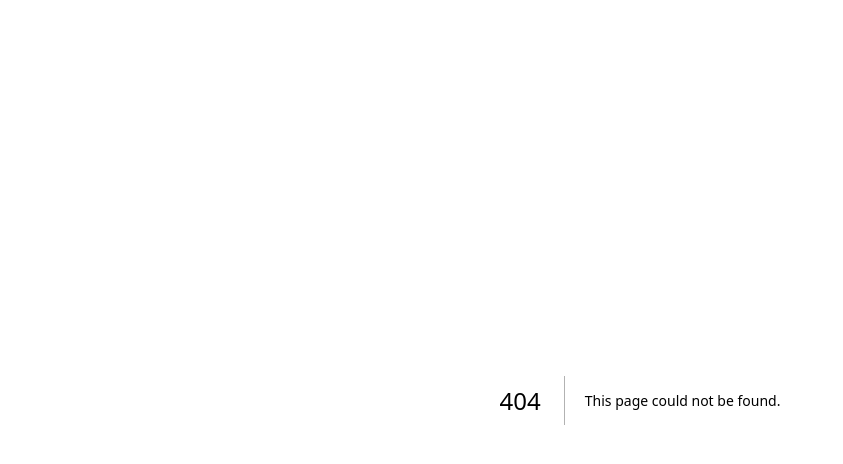
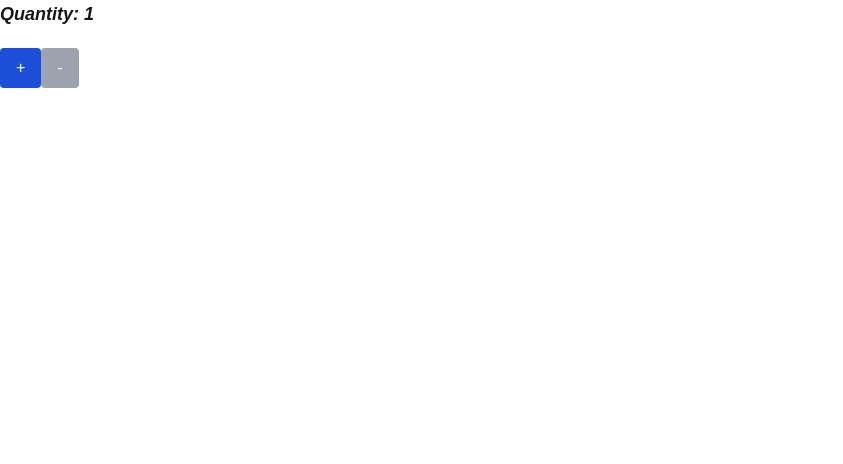
Before and after one commit to iTimeAtlas/cprg306-assignments, a Next.js app: page /week-4 in a window 1280 px wide. Before the commit this address had no page. Shown: the top 464 px of the page, without its empty margins (0-843 px from the left). Built offline with nearby package versions, Linux system fonts and the light colour scheme.

Commit message:
week-4
Full Completion of Week 4

```diff
--- a/app/page.js
+++ b/app/page.js
@@ -22,6 +22,9 @@ export default function Home() {
         <li>
         <Link className={linkStyle} href="./week-3">Third Page</Link>
         </li>
+        <li>
+        <Link className={linkStyle} href="./week-4">Fourth Page</Link>
+        </li>
       </ol>
     </main>
   );
--- a/app/week-3/item.js
+++ b/app/week-3/item.js
@@ -1,5 +1,8 @@
 
-
+/*
+    Remember that the itemObj has to have {}
+    because its an object of Javascript
+*/
 export default function Item({itemObj}){
 
     let {name, quantity, category} = itemObj;
--- /dev/null
+++ b/app/week-4/new-item.js
@@ -0,0 +1,25 @@
+"use-client"
+
+
+export default function NewItem({quantity, increment, decrement}) {
+
+    let buttonIncrease = "bg-blue-400 hover: bg-blue-700 active:bg-yellow-300 rounded text-white mt-5 px-4 py-2";
+
+    let buttonDecrease = "bg-red-400 hover: bg-red-700 active:bg-yellow-300 rounded text-white mt-5 px-4 py-2";
+
+    if (quantity >= 20) {
+        buttonIncrease = "bg-gray-400 rounded text-white mt-5 px-4 py-2";
+    }
+
+    if (quantity <= 1) {
+        buttonDecrease = "bg-gray-400 rounded text-white mt-5 px-4 py-2";
+    }
+
+    return(
+        <div>
+            <p className="text-lg font-bold italic">Quantity: {quantity}</p>
+            <button onClick={increment} className={buttonIncrease}>+</button><button onClick={decrement} className={buttonDecrease}>-</button>
+        </div>
+    );
+
+}
--- /dev/null
+++ b/app/week-4/page.js
@@ -0,0 +1,35 @@
+"use client"
+
+import { useState } from "react";
+import NewItem from "./new-item";
+
+
+export default function Page() {
+
+    const [quantity, setQuantity] = useState(1);
+
+    const increment = () => {
+        if (quantity < 20) {
+            setQuantity(quantity + 1);
+        }
+
+
+    }
+
+    const decrement = () => {
+        if (1 < quantity) {
+            setQuantity(quantity - 1);
+        }
+
+    }
+
+
+
+    return(
+        <main>
+            <NewItem quantity={quantity} increment={increment} decrement={decrement}/>
+        </main>
+    );
+
+
+}
```
